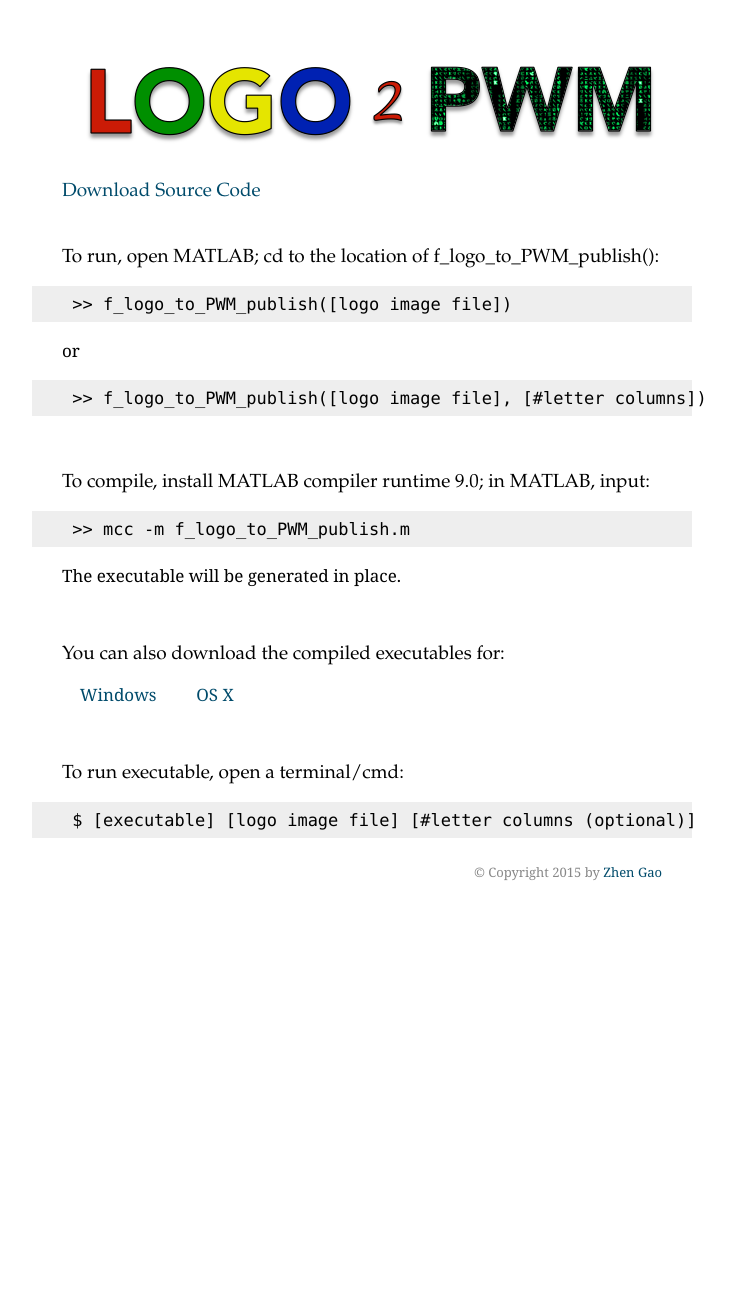
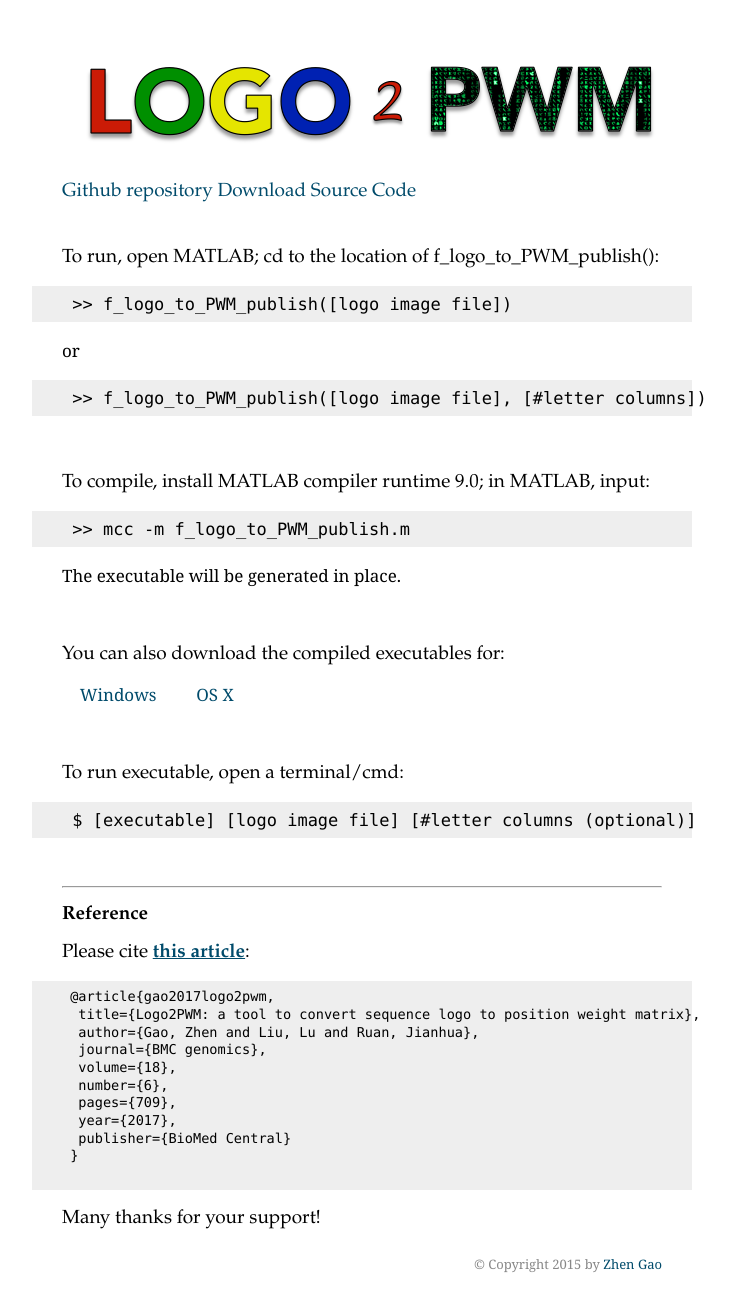
Before and after one commit to zY2EZHVByG/Logo2PWM, a Flask app: page /download_source in a window 1280 px wide. Shown: the whole page, without its empty margins (278-1013 px from the left). Before the commit the page ends 881 px from the top, so only its background shows below. Run offline with Flask 2, Linux system fonts and the light colour scheme; some libraries are stand-ins or nearby versions.

Commit message:
several updates including readme.md and html webpage files.

```diff
--- a/server_source_code/server/app/templates/download_source.html
+++ b/server_source_code/server/app/templates/download_source.html
@@ -26,8 +26,7 @@
 
 {% block body %}
 
-  <h4>
-    <a href="{{ url_for('static', filename='source_code.zip') }}">Download Source Code</a>  </h4>
+  <h4> <a href="https://github.com/gozhen/Logo2PWM">Github repository</a>         <a href="{{ url_for('static', filename='source_code.zip') }}">Download Source Code</a>  </h4>
 <br>
 
 
@@ -64,5 +63,24 @@
   <h4>To run executable, open a terminal/cmd:</h4>
   <p><pre style="font-size:100%"> $ [executable] [logo image file] [#letter columns (optional)]</pre></p>
 
+<br>
+<hr>
+<h4><b>Reference</b></h4>
+<h4>Please cite <a href="https://bmcgenomics.biomedcentral.com/articles/10.1186/s12864-017-4023-9"><b><u>this article</a></u></b>: </h4>
+  <p><pre style="font-size:80%"> @article{gao2017logo2pwm,
+  title={Logo2PWM: a tool to convert sequence logo to position weight matrix},
+  author={Gao, Zhen and Liu, Lu and Ruan, Jianhua},
+  journal={BMC genomics},
+  volume={18},
+  number={6},
+  pages={709},
+  year={2017},
+  publisher={BioMed Central}
+ }
+ </pre></p>
+ <h4>Many thanks for your support!
+ </h4>
+ </p>
+
 
   <p>{% endblock %}</p>
--- a/server_source_code/server/app/templates/index.html
+++ b/server_source_code/server/app/templates/index.html
@@ -32,6 +32,6 @@
       <input type="submit" value=Upload>
     </form>
 
-    <p class=footer><a href="{{url_for('download_source')}}"/>Download source code</a>
+    <p class=footer><a href="{{url_for('download_source')}}"/>Source code and reference</a>
 
   <p>{% endblock %}</p>
```
Also changed, not shown: README.md.
